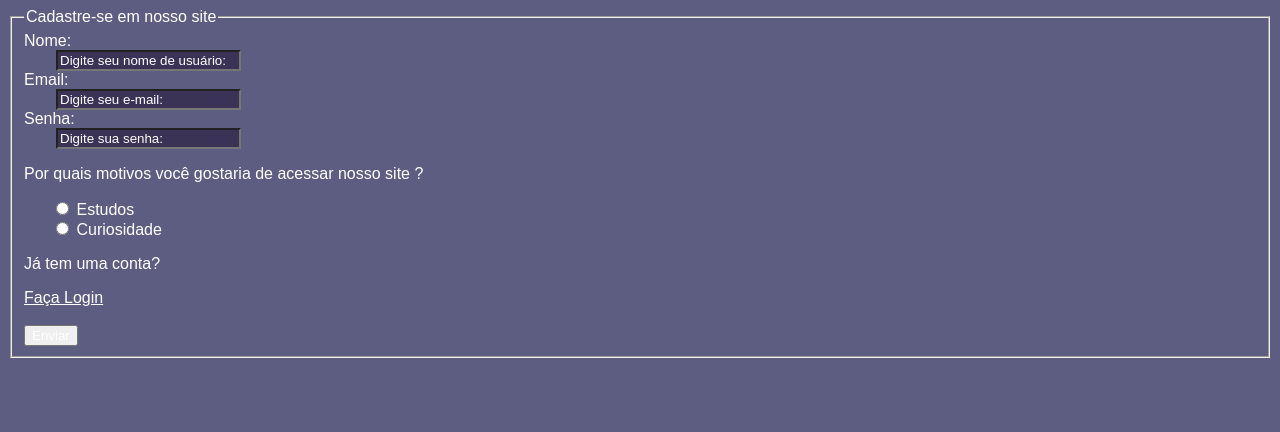
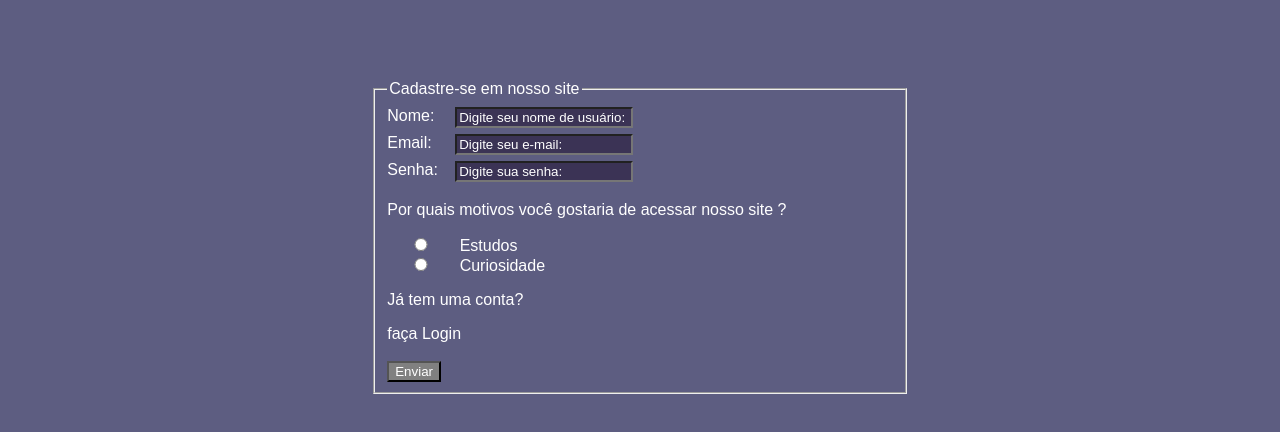
Before and after one commit to luizjuniorr/trabalho, a plain HTML site: page cadastro/cadastro.html in a window 1280 px wide. Drawn offline with Linux system fonts and the light colour scheme.

Commit message:
cadastro

```diff
--- a/cadastro/cadastro.html
+++ b/cadastro/cadastro.html
@@ -36,9 +36,9 @@
                 <label for="opcao2">Curiosidade</label>
             </div>
 
-            <div>
+            <div id="fazerlogin">
                 <p>Já tem uma conta?</p>
-                <a href="index.html">Faça Login</a>
+                <a href="index.html">faça Login</a>
             </div>
 
             <br><button>Enviar</button>
--- a/cadastro/style.css
+++ b/cadastro/style.css
@@ -18,9 +18,41 @@ input::placeholder {
 
 button {
     color: white;
+    background: grey;
 }
 
-.text input[type="text"], .text input[type="password"]{
+button:hover{
+    color: red;
+    transition: 0.3s;
+}
+
+.text label {
+	display: block;
+	float: left;
+}
+
+.text label, input {
+	width:68px;
+	margin: 3px 0;
+}
+.text input {
+	width:170px;
+}
+
+fieldset {
+	width:40%;
+}
+
+form {
+    margin-top: 5rem;
     display: flex;
-    flex-direction: column;
+    justify-content: center;
 }
+
+#fazerlogin a {
+    text-decoration: none;
+}
+
+#fazerlogin a:hover {
+    text-decoration: underline;
+}
--- a/style.css
+++ b/style.css
@@ -1,6 +1,6 @@
 * {
     font-family: Arial;
-    color: white;
+    color: black;
     padding: 0;
     margin: 0;
 }
```
